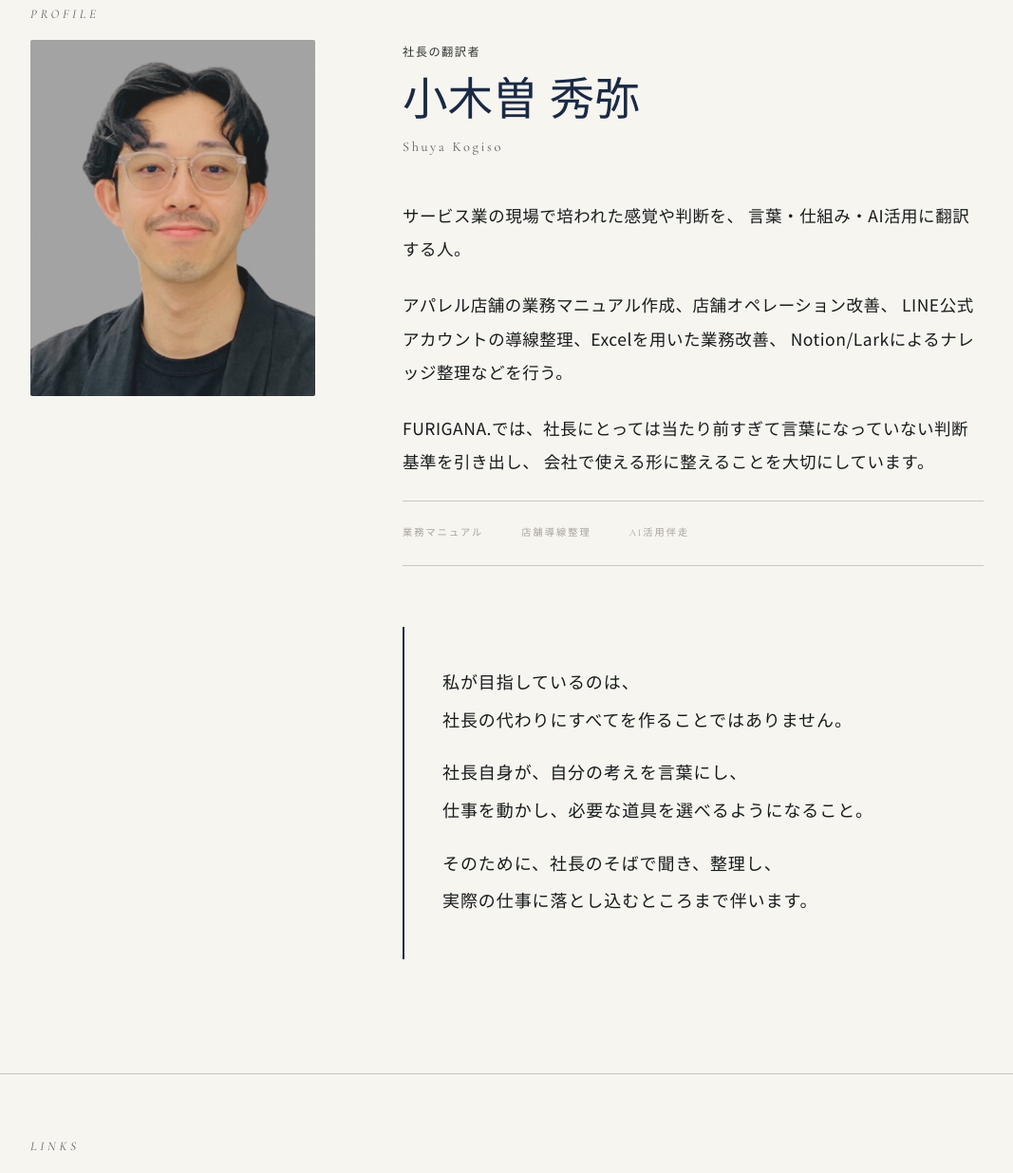
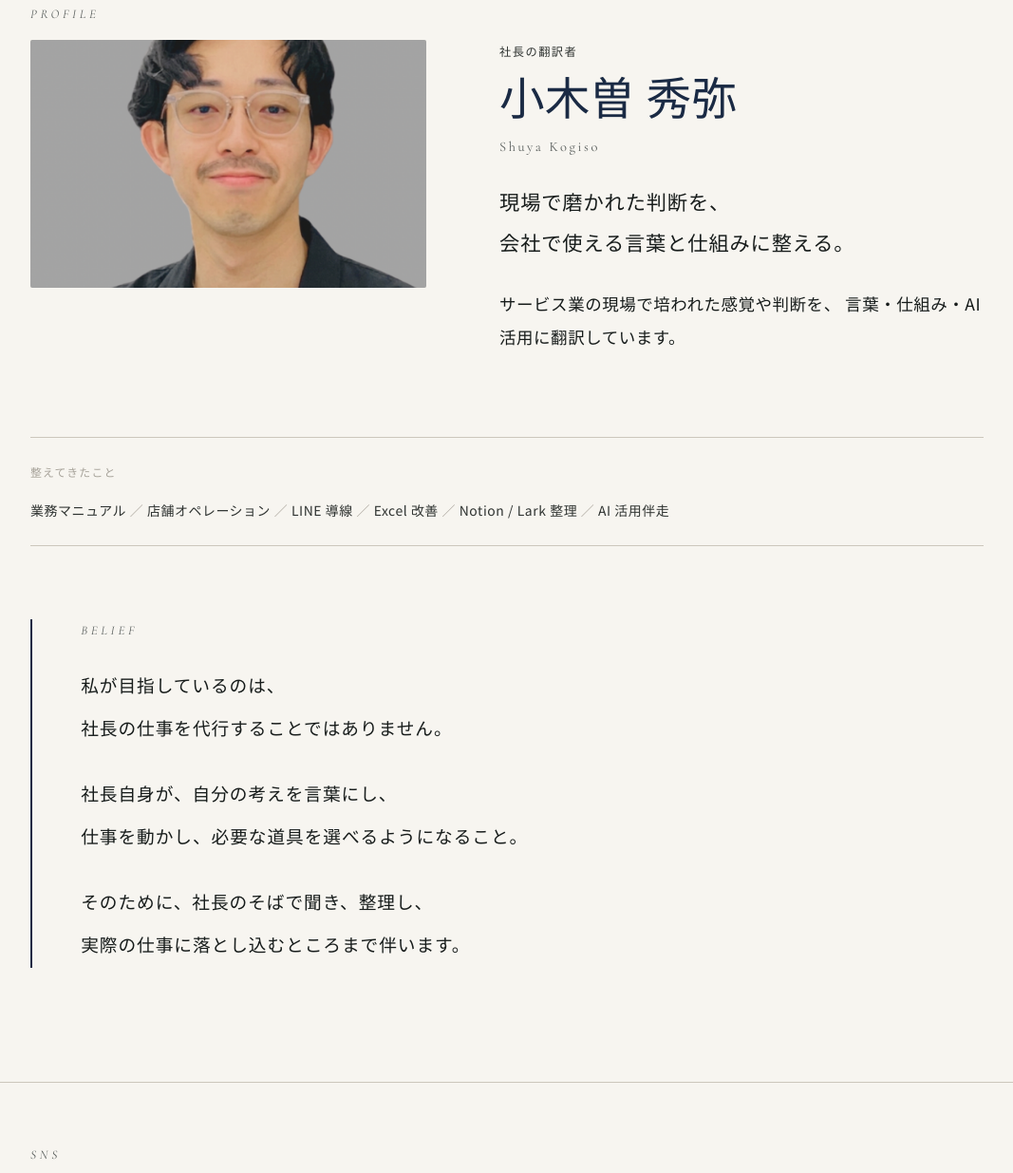
Before and after one commit to kogiso-git/furigana-lp, a plain HTML site: page index.html in a window 1280 px wide. Shown: the part 9227-10462 px from the top of the page at 95% size, without its empty margins (106-1173 px from the left). Drawn offline with nearby package versions, Linux system fonts and the light colour scheme.

Commit message:
Add files via upload

```diff
--- a/index.html
+++ b/index.html
@@ -550,8 +550,12 @@
 
         <div class="profile-inner">
 
+          <!-- 上段：プロフィール情報 2カラム -->
+          <div class="profile-upper">
+
+            <!-- 左カラム: 写真 -->
+            <div class="profile-visual">
               <!-- プロフィール写真：assets/images/profile/profile-shuya-kogiso.jpg を差し替え -->
-          <div class="profile-photo-wrap">
               <div class="profile-photo-placeholder">
                 <img src="assets/images/profile/profile-shuya-kogiso.jpg"
                      alt="小木曽秀弥のプロフィール写真"
@@ -559,35 +563,44 @@
               </div>
             </div>
 
+            <!-- 右カラム: 肩書き・名前・紹介文・タグ -->
             <div class="profile-text">
               <p class="profile-role">社長の翻訳者</p>
               <h2 class="profile-name-ja" id="profile-heading">小木曽 秀弥</h2>
               <p class="profile-name-en">Shuya Kogiso</p>
 
+              <p class="profile-tagline">
+                現場で磨かれた判断を、<br>
+                会社で使える言葉と仕組みに整える。
+              </p>
+
               <p class="profile-body">
                 サービス業の現場で培われた感覚や判断を、
-              言葉・仕組み・AI活用に翻訳する人。
+                言葉・仕組み・AI活用に翻訳しています。
               </p>
-            <p class="profile-body">
-              アパレル店舗の業務マニュアル作成、店舗オペレーション改善、
-              LINE公式アカウントの導線整理、Excelを用いた業務改善、
-              Notion/Larkによるナレッジ整理などを行う。
-            </p>
-            <p class="profile-body">
-              FURIGANA.では、社長にとっては当たり前すぎて言葉になっていない判断基準を引き出し、
-              会社で使える形に整えることを大切にしています。
-            </p>
-
-            <div class="profile-proof" aria-label="主な実績">
-              <span>業務マニュアル</span>
-              <span>店舗導線整理</span>
-              <span>AI活用伴走</span>
             </div>
 
-            <blockquote class="profile-quote">
+          </div><!-- /profile-upper -->
+
+          <!-- 中段：整えてきたこと -->
+          <div class="profile-works">
+            <p class="profile-works-label">整えてきたこと</p>
+            <ul class="profile-works-list" role="list">
+              <li>業務マニュアル</li>
+              <li>店舗オペレーション</li>
+              <li>LINE 導線</li>
+              <li>Excel 改善</li>
+              <li>Notion / Lark 整理</li>
+              <li>AI 活用伴走</li>
+            </ul>
+          </div>
+
+          <!-- 下段：思想メッセージ 1カラム独立ブロック -->
+          <div class="profile-message">
+            <span class="section-label">Belief</span>
             <p>
               私が目指しているのは、<br>
-                社長の代わりにすべてを作ることではありません。
+              社長の仕事を代行することではありません。
             </p>
             <p>
               社長自身が、自分の考えを言葉にし、<br>
@@ -597,8 +610,6 @@
               そのために、社長のそばで聞き、整理し、<br>
               実際の仕事に落とし込むところまで伴います。
             </p>
-            </blockquote>
-
           </div>
 
         </div><!-- /profile-inner -->
@@ -610,11 +621,10 @@
          10 / SNS ― SNSセクション
          ヘッダーの「SNS」リンクはここへ移動します
          ===================================================== -->
-    <section class="section section-sns" id="sns" aria-labelledby="sns-heading">
+    <section class="section section-sns" id="sns" aria-label="SNS">
       <div class="container">
-        <span class="section-label">Links</span>
-        <h2 class="section-heading" id="sns-heading">SNS / LINKS</h2>
-        <p class="sns-lead">必要な方は、こちらもご確認ください。</p>
+        <span class="section-label">SNS</span>
+        <p class="sns-lead">各種SNSはこちら。</p>
 
         <!-- ================================================
              SNSリンク：URLが決まり次第、各 href="#" を差し替えてください。
--- a/style.css
+++ b/style.css
@@ -1027,15 +1027,20 @@ p, li,
 }
 
 .profile-inner {
+  display: flex;
+  flex-direction: column;
+}
+
+.profile-upper {
   display: grid;
   grid-template-columns: 1fr;
   gap: var(--sp-xl);
 }
 
-.profile-photo-wrap {
+.profile-visual {
+  display: flex;
+  flex-direction: column;
   width: 100%;
-  max-width: 300px;
-  margin: 0 auto;
 }
 
 /* ─────────────────────────────────────────────────────────
@@ -1044,14 +1049,14 @@ p, li,
    ───────────────────────────────────────────────────────── */
 .profile-photo-placeholder {
   width: 100%;
-  aspect-ratio: 4 / 5;
+  aspect-ratio: 16 / 10;
 }
 
 .profile-photo-placeholder img {
   width: 100%;
   height: 100%;
   object-fit: cover;
-  object-position: center top;
+  object-position: center center;
   display: block;
 }
 
@@ -1082,7 +1087,17 @@ p, li,
   font-size: 0.85rem;
   letter-spacing: 0.18em;
   color: var(--c-gray);
-  margin-bottom: var(--sp-lg);
+  margin-bottom: var(--sp-md);
+}
+
+.profile-tagline {
+  font-family: var(--f-ja-serif);
+  font-size: clamp(1.05rem, 2vw, 1.25rem);
+  font-weight: 400;
+  line-height: 2.0;
+  color: var(--c-ink);
+  letter-spacing: 0.04em;
+  margin-bottom: var(--sp-md);
 }
 
 .profile-body {
@@ -1110,23 +1125,66 @@ p, li,
   text-transform: uppercase;
 }
 
-/* 引用ブロック: 左罫線はネイビー (署名色) */
-.profile-quote {
-  margin-top: var(--sp-xl);
-  padding: var(--sp-lg);
+/* 整えてきたこと: 中段の実務領域リスト */
+.profile-works {
+  margin-top: clamp(40px, 5vw, 64px);
+  padding: var(--sp-md) 0;
+  border-top: 1px solid var(--c-border);
+  border-bottom: 1px solid var(--c-border);
+}
+
+.profile-works-label {
+  font-family: var(--f-ja-sans);
+  font-size: 0.7rem;
+  letter-spacing: 0.1em;
+  color: var(--c-stone);
+  margin-bottom: var(--sp-sm);
+}
+
+.profile-works-list {
+  display: flex;
+  flex-wrap: wrap;
+  list-style: none;
+  padding: 0;
+  margin: 0;
+}
+
+.profile-works-list li {
+  font-family: var(--f-ja-sans);
+  font-size: 0.82rem;
+  color: var(--c-charcoal);
+  letter-spacing: 0.04em;
+  line-height: 1.8;
+}
+
+.profile-works-list li::after {
+  content: '\00a0／\00a0';
+  color: var(--c-stone);
+}
+
+.profile-works-list li:last-child::after {
+  content: none;
+}
+
+/* 思想メッセージ: 上段2カラムの下に置く1カラム独立ブロック */
+.profile-message {
+  margin-top: clamp(48px, 6vw, 80px);
+  max-width: 680px;
   border-left: 2px solid var(--c-navy);
-  background: transparent;
-  border-radius: 0;
-}
-.profile-quote p {
-  font-family: var(--f-ja-serif);
-  font-size: clamp(0.98rem, 1.5vw, 1.06rem);
-  line-height: 2.2;
+  padding-left: clamp(28px, 4vw, 52px);
+}
+.profile-message .section-label {
+  margin-bottom: var(--sp-md);
+}
+.profile-message p {
+  font-family: var(--f-ja-serif);
+  font-size: clamp(1rem, 1.6vw, 1.1rem);
+  line-height: 2.4;
   color: var(--c-ink);
   letter-spacing: 0.05em;
-  margin-bottom: var(--sp-sm);
-}
-.profile-quote p:last-child {
+  margin-bottom: var(--sp-md);
+}
+.profile-message p:last-child {
   margin-bottom: 0;
 }
 
@@ -1461,7 +1519,7 @@ p, li,
   .pricing-row { gap: 10px; }
 
   /* Profile */
-  .profile-photo-wrap { max-width: 240px; }
+  .profile-visual { width: 100%; }
 
   /* SNS / Footer SNS: 2列グリッド */
   .sns-links a,
@@ -1503,13 +1561,12 @@ p, li,
   /* HOW IT WORKS: タブレットで左列を少し縮める */
   .how-block { grid-template-columns: 160px 1fr; }
 
-  /* Profile: 写真+テキスト横並び */
-  .profile-inner {
-    grid-template-columns: 320px 1fr;
+  /* Profile: 横長写真（左・45%）＋ テキスト（右・55%） */
+  .profile-upper {
+    grid-template-columns: 0.9fr 1.1fr;
     align-items: start;
-    gap: 72px;
+    gap: clamp(48px, 6vw, 80px);
   }
-  .profile-photo-wrap { margin: 0; }
 }
 
 /* ── デスクトップ (1024px〜) ──────────────────────────── */
```
Also changed, not shown: 1 other file. Lines whose indentation alone changed are shown as unchanged.
